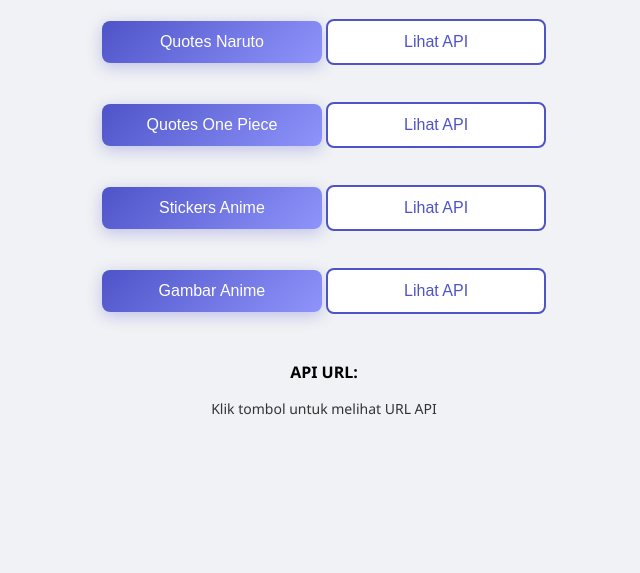
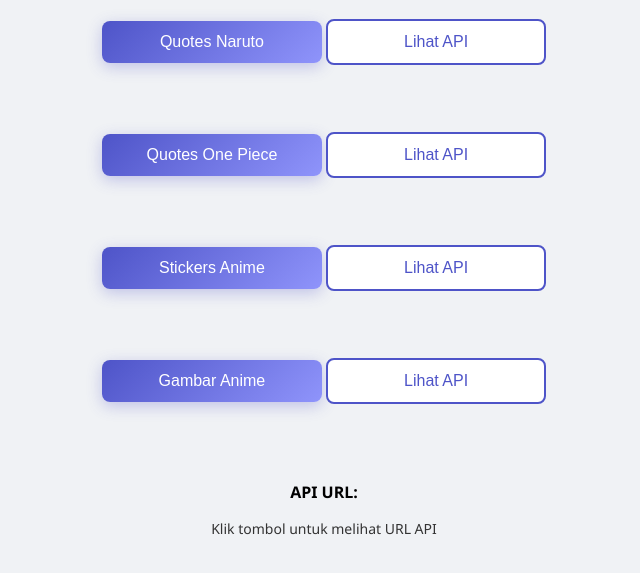
Before and after one commit to danzxxhosting-tech/anime-api-site, a plain HTML site: page index.html in a window 1280 px wide. Shown: the part 131-704 px from the top of the page, without its empty margins (316-956 px from the left). Drawn offline with Linux system fonts and the light colour scheme.

Commit message:
Update style.css

```diff
--- a/style.css
+++ b/style.css
@@ -20,7 +20,7 @@
 
 /* Group Tombol */
 .button-group {
-  margin-bottom: 25px;
+  margin-bottom: 55px;
   text-align: center;
 }
 
```
